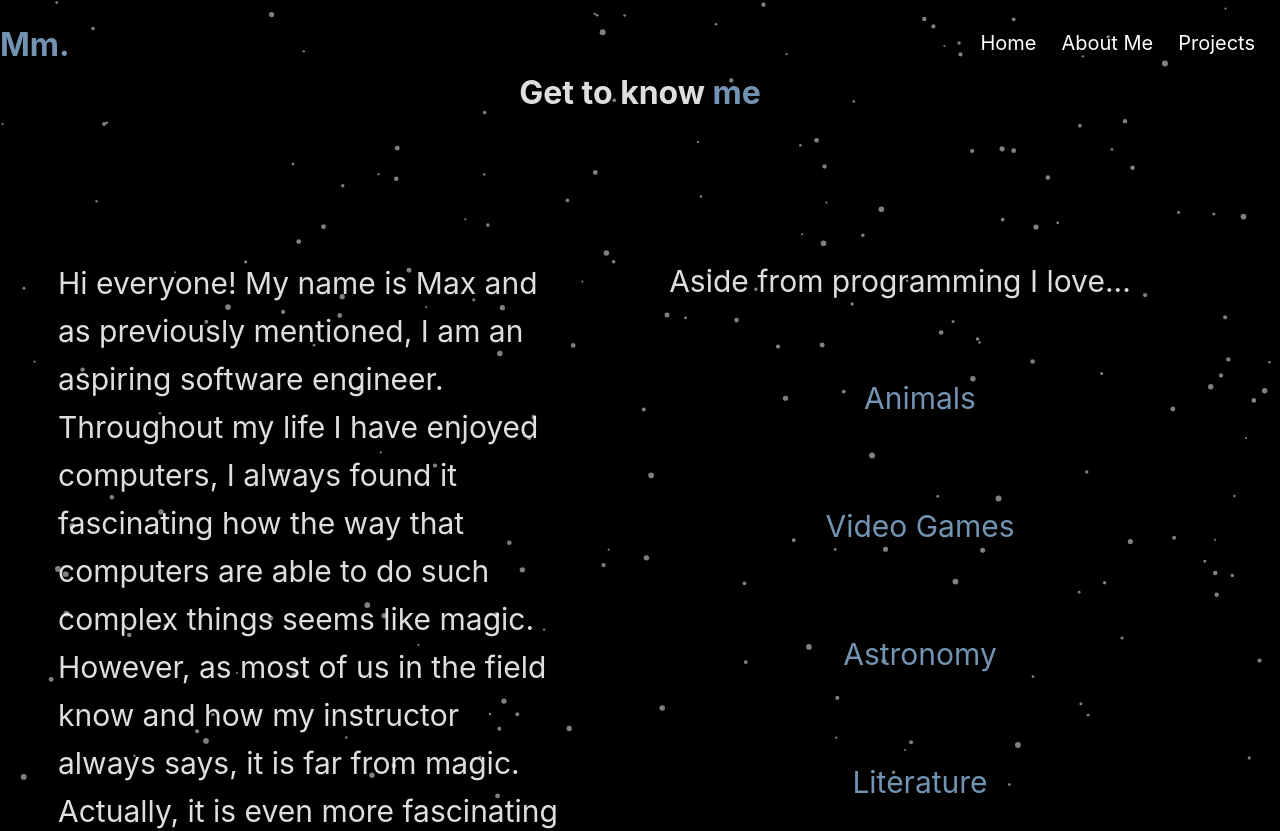
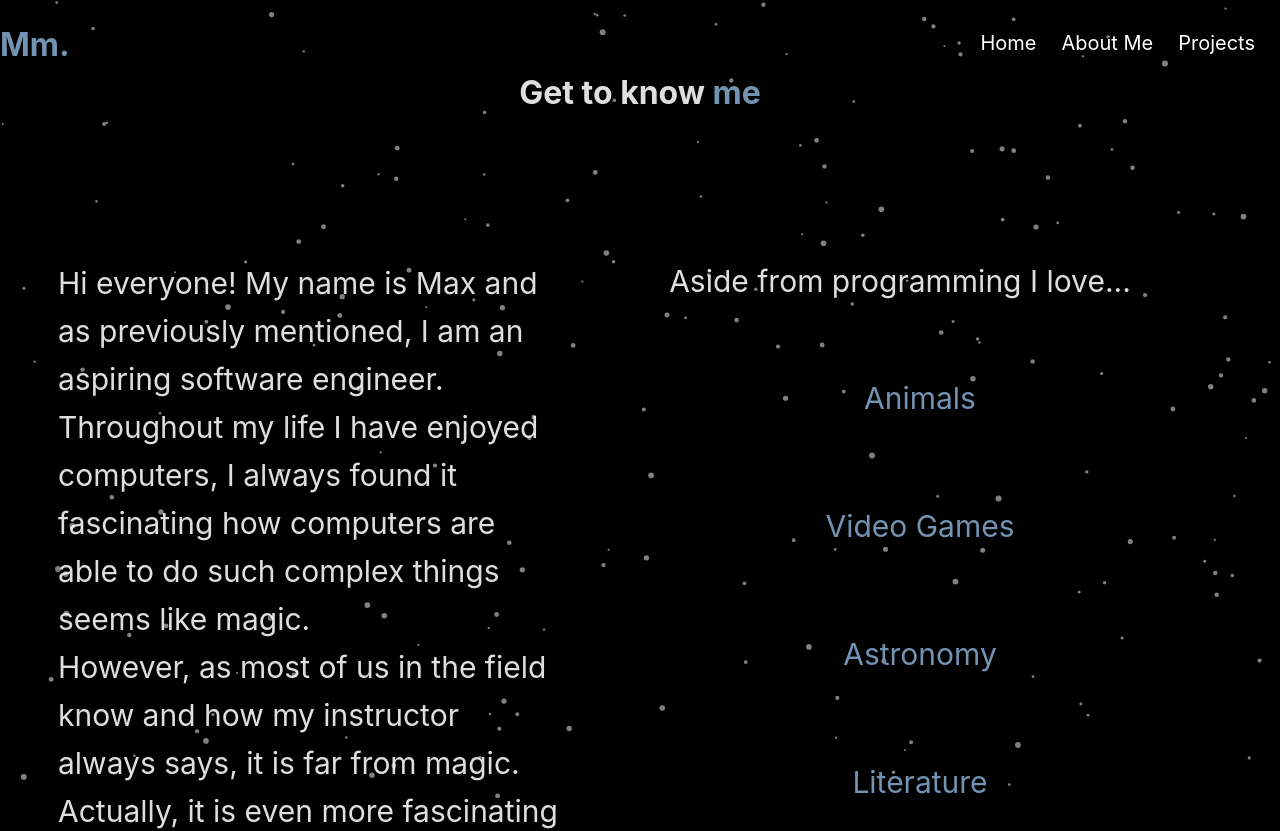
Before and after one commit to p111111111uto/max-martinez.dev, a React (Vite) app: page /about-me in a window 1280 px wide. Shown: the top 831 px of the page. Built offline with nearby package versions, Linux system fonts and the light colour scheme.

Commit message:
about me and projects component added

```diff
--- a/src/components/About/AboutMe.jsx
+++ b/src/components/About/AboutMe.jsx
@@ -12,7 +12,7 @@ export default function AboutMe() {
                     <p>
                         Hi everyone! My name is Max and as previously mentioned, I am an aspiring software engineer.
                         <br />
-                        Throughout my life I have enjoyed computers, I always found it fascinating how the way that computers are able to do such complex things seems like magic.
+                        Throughout my life I have enjoyed computers, I always found it fascinating how computers are able to do such complex things seems like magic.
                         <br />
                         However, as most of us in the field know and how my instructor always says, it is far from magic.
                         <br />
--- a/src/components/Projects/Projects.jsx
+++ b/src/components/Projects/Projects.jsx
@@ -32,7 +32,7 @@ export default function Projects() {
                 <img src={socialAPI} alt="socialAPI" className="projectImg" />
                 <div className="projectInfo">
                     <h3>Social.net</h3>
-                    <p>This project is a social network API where you can create, delete, add friends, adn remove friends. This project was made using MongoDB, Javascript, Express.js and Insomnia to locate the endpoints. This project unfortunately does not have an interface but it showcases of how I make API servers along front end websites.</p>
+                    <p>This project is a social network API where you can create, delete, add friends, and remove friends. This project was made using MongoDB, Javascript, Express.js and Insomnia to locate the endpoints. This project unfortunately does not have an interface but it showcases of how I make API servers along front end websites.</p>
                 </div>
                 <div className="projectLinks">
                     <a href="https://github.com/maxmruiz/social.net?tab=readme-ov-file" target="_blank" className="github">
@@ -44,7 +44,7 @@ export default function Projects() {
                 <img src={JSQuiz} alt="JSQuiz" className="projectImg" />
                 <div className="projectInfo">
                     <h3>JavaScript Quiz</h3>
-                    <p>This project is a JavaScript coding quiz. The purpose of this project was to enhance my JavaScript skills using timers, functions, event listeners and so forth. To start this project, you click on the &quot;Start now&quot; button. From there you will be need to answer 12 questions, if you get a question wrong, you will be penalized 2 seconds from the 15 seconds for each question. At the end, you will see how many questions you got rigt out of 12. You can also save your score as well as see the leaderboard. I have a lot of fun making this project and it definitely helped sharpening my JavaScript skills!</p>
+                    <p>This project is a JavaScript coding quiz. The purpose of this project was to enhance my JavaScript skills using timers, functions, event listeners and so forth. To start this project, you click on the &quot;Start now&quot; button. From there you will be need to answer 12 questions, if you get a question wrong, you will be penalized 2 seconds from the 15 seconds for each question. At the end, you will see how many questions you got right out of 12. You can also save your score as well as see the leaderboard. I have a lot of fun making this project and it definitely helped sharpening my JavaScript skills!</p>
                 </div>
                 <div className="projectLinks">
                     <a href="https://github.com/maxmruiz/JS-quiz" target="_blank" className="github">
```
